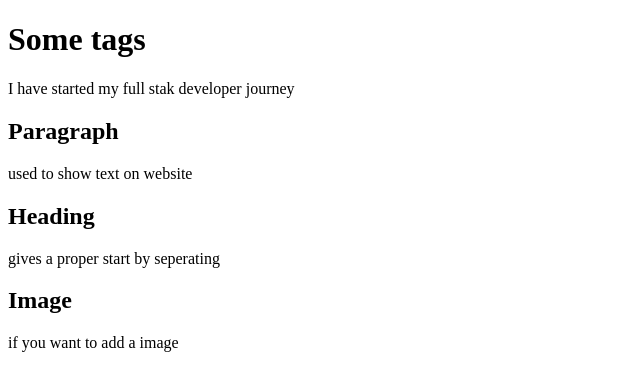
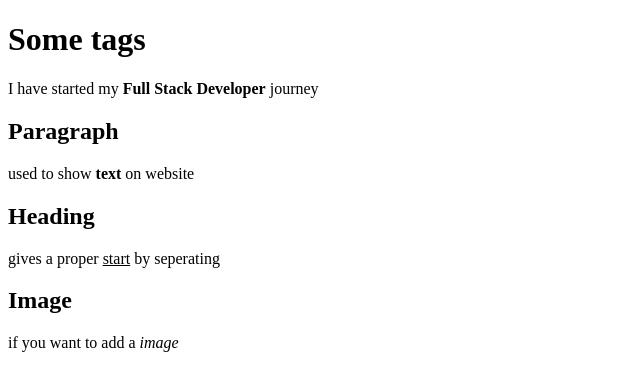
Before and after one commit to 174-Ansh/MERN_DEV, a plain HTML site: page Day_01/Index.html in a window 1280 px wide. Shown: the full height of the page, 0-640 px from the left. Drawn offline with Linux system fonts and the light colour scheme.

Commit message:
some changes

```diff
--- a/Day_01/Index.html
+++ b/Day_01/Index.html
@@ -1,18 +1,18 @@
 <!DOCTYPE html>
 <html lang="en">
-<head>
-    <meta charset="UTF-8">
-    <meta name="viewport" content="width=device-width, initial-scale=1.0">
+  <head>
+    <meta charset="UTF-8" />
+    <meta name="viewport" content="width=device-width, initial-scale=1.0" />
     <title>Document</title>
-</head>
-<body>
+  </head>
+  <body>
     <h1>Some tags</h1>
-    <p>I have started my full stak developer journey</p>
+    <p>I have started my <b>Full Stack Developer</b> journey</p>
     <h2>Paragraph</h2>
-    <p>used to show text on website</p>
+    <p>used to show <b>text</b> on website</p>
     <h2>Heading</h2>
-    <p>gives a proper start by seperating</p>
+    <p>gives a proper <u>start</u> by seperating</p>
     <h2>Image</h2>
-    <p>if you want to add a image</p>
-</body>
+    <p>if you want to add a <i>image</i></p>
+  </body>
 </html>
```
